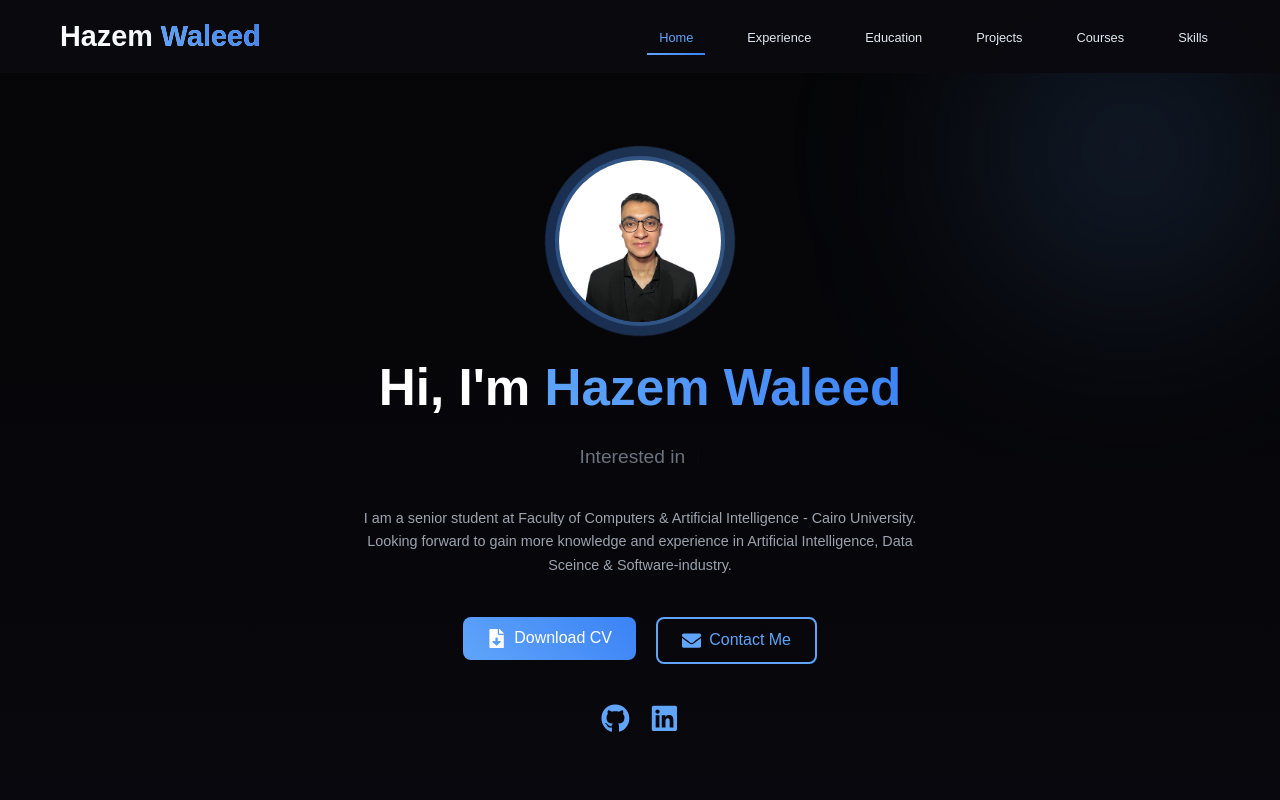
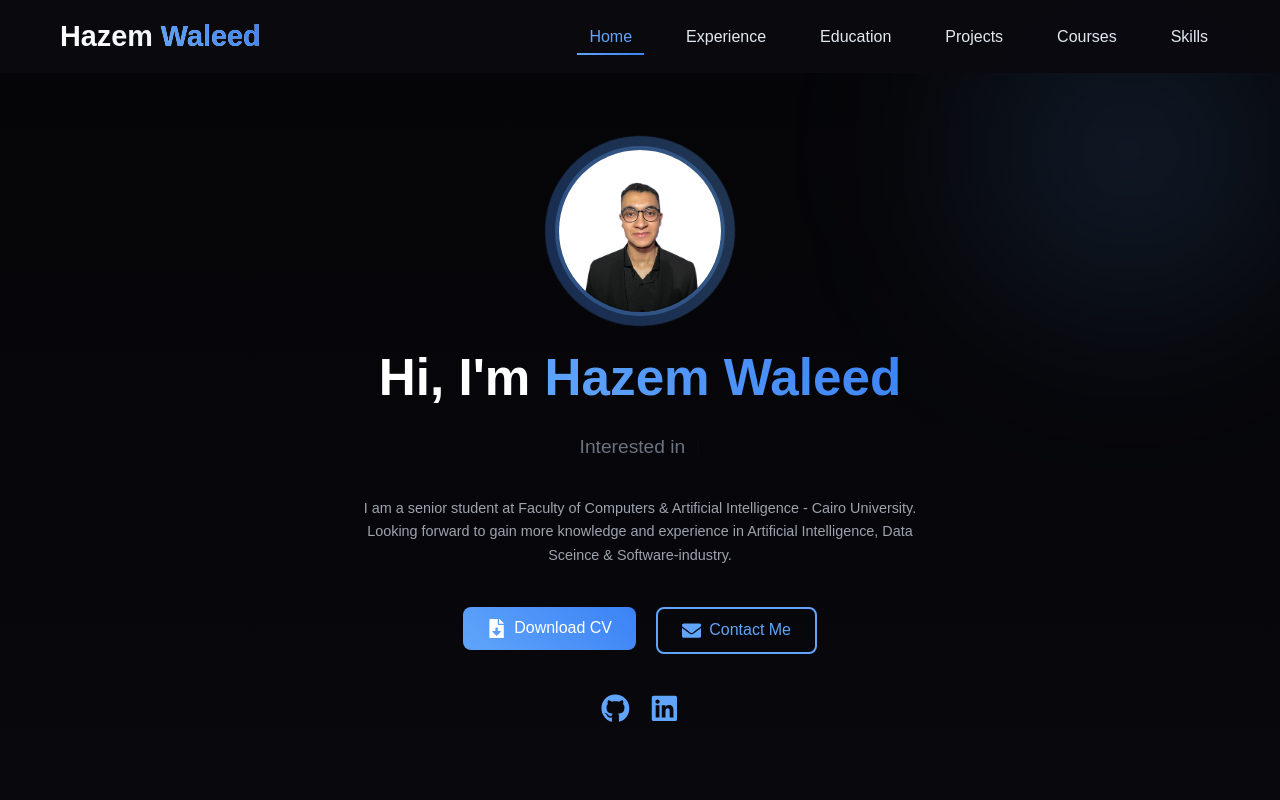
Before and after one commit to hazem-walied/HazemWaleed, a Next.js app: page / in a window 1280 px wide. Shown: the top 800 px of the page. Built offline with nearby package versions, Linux system fonts and the light colour scheme.

Commit message:
changing some styles-6

```diff
--- a/app/components/Navbar.module.css
+++ b/app/components/Navbar.module.css
@@ -57,7 +57,7 @@
 .nav li a {
     color: #e2e8f0;
     text-decoration: none;
-    font-size: 0.8rem;
+    font-size: 1rem;
     font-weight: 500;
     padding: 8px 12px;
     border-radius: 8px;
--- a/app/page.module.css
+++ b/app/page.module.css
@@ -149,7 +149,7 @@
   display: flex;
   justify-content: center;
   gap: 20px;
-  margin-bottom: 80px;
+  margin-bottom: 100px;
 }
 
 .socialLink {
```
